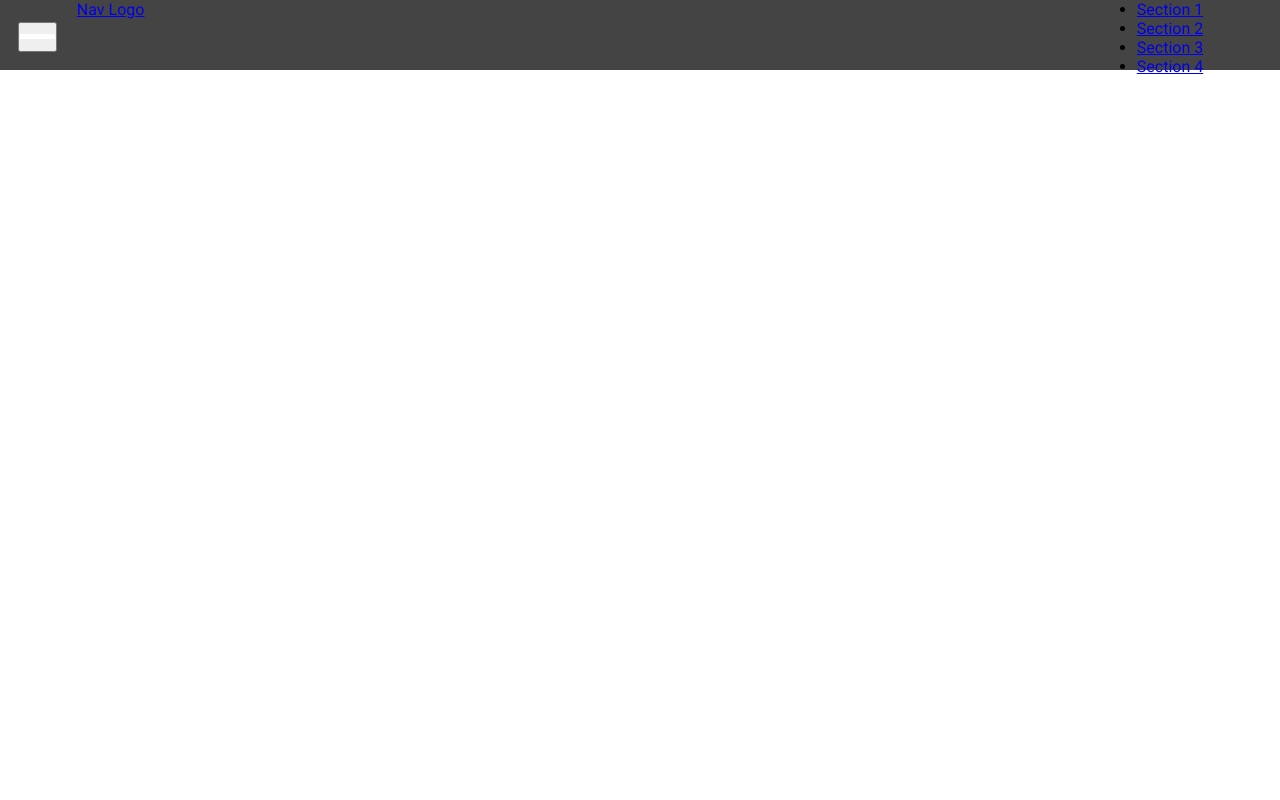
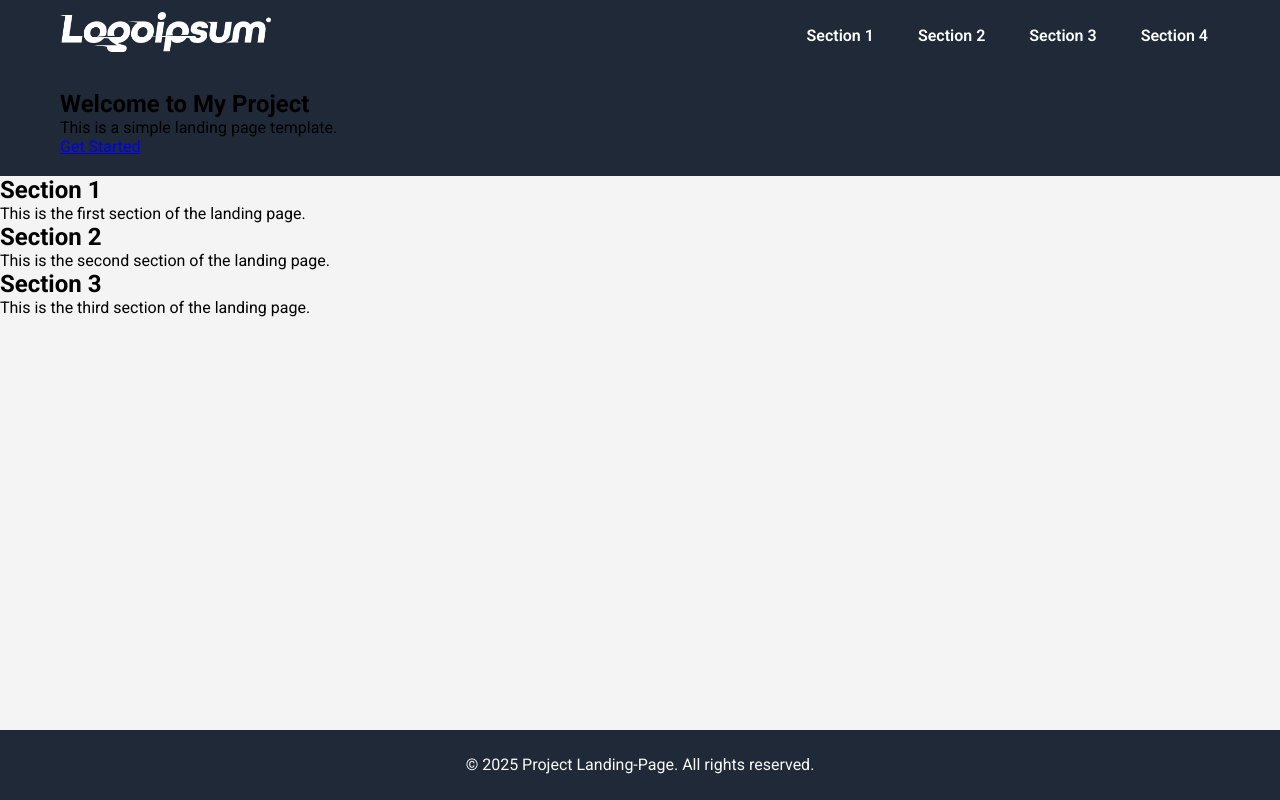
Before and after one commit to Willian-Eliseu/odin-landing-page, a plain HTML site: page index.html in a window 1280 px wide. Drawn offline with Linux system fonts and the light colour scheme.

Commit message:
I organized the files, created the navbar and semantic html tags.

```diff
--- a/generic.css
+++ /dev/null
@@ -1,16 +0,0 @@
-@import url("https://fonts.googleapis.com/css2?family=Roboto:ital,wght@0,100..900;1,100..900&display=swap");
-
-*{
-    box-sizing: border-box;
-    margin: 0;
-    padding: 0;
-    scroll-behavior: smooth;
-}
-
-body {
-  margin: 0;
-  font-family: "Roboto", sans-serif;
-  font-optical-sizing: auto;
-  font-style: normal;
-  font-variation-settings: "wdth" 100;
-}
--- a/index.html
+++ b/index.html
@@ -5,42 +5,48 @@
   <meta charset="UTF-8">
   <meta name="viewport" content="width=device-width, initial-scale=1.0">
   <title>Project Landing-Page</title>
-  <link rel="stylesheet" href="generic.css">
-  <link rel="stylesheet" href="navbar.css">
+  <link rel="shortcut icon" href="./src/img/icon.png" type="image/x-icon">
+  <link rel="stylesheet" href="./src/css/style.css">
 </head>
 
 <body>
-  <header class="navigation">
+  <header class="navigation bg-dark">
     <div class="container">
       <div class="brand">
-        <a href="/">Nav Logo</a>
+        <a href="/">
+          <img src="./src/img/logo.png" alt="Site Logo">
+        </a>
       </div>
       <nav class="navbar">
+        <ul class="navbar-list">
+          <li class="navbar-item">
+            <a href="#section1" class="navbar-link">Section 1</a>
+          </li>
+          <li class="navbar-item">
+            <a href="#section2" class="navbar-link">Section 2</a>
+          </li>
+          <li class="navbar-item">
+            <a href="#section3" class="navbar-link">Section 3</a>
+          </li>
+          <li class="navbar-item">
+            <a href="#section4" class="navbar-link">Section 4</a>
+          </li>
+        </ul>
         <button id="navbar-toggle">
           <span></span>
         </button>
-        <ul class="navbar-list">
-          <li class="navbar-item">
-            <a href="#" class="navbar-link">Section 1</a>
-          </li>
-          <li class="navbar-item">
-            <a href="#" class="navbar-link">Section 2</a>
-          </li>
-          <li class="navbar-item">
-            <a href="#" class="navbar-link">Section 3</a>
-          </li>
-          <li class="navbar-item">
-            <a href="#" class="navbar-link">Section 4</a>
-          </li>
-        </ul>
       </nav>
     </div>
   </header>
 
-
-
-
-  <!-- <main>
+  <main>
+    <section class="bg-dark">
+      <div class="content-container">
+        <h1>Welcome to My Project</h1>
+        <p>This is a simple landing page template.</p>
+        <a href="#section1" class="btn">Get Started</a>
+      </div>
+    </section>
     <section id="section1">
       <h2>Section 1</h2>
       <p>This is the first section of the landing page.</p>
@@ -54,11 +60,12 @@
       <p>This is the third section of the landing page.</p>
     </section>
   </main>
-  <footer>
-    <p>&copy; 2024 My Project. All rights reserved.</p>
-  </footer> -->
 
-  <script src="script.js"></script>
+  <footer class="bg-dark">
+    <p class="text-light">&copy; 2025 Project Landing-Page. All rights reserved.</p>
+  </footer>
+
+  <script src="./src/js/script.js"></script>
 </body>
 
 </html>
--- a/navbar.css
+++ /dev/null
@@ -1,44 +0,0 @@
-.navigation {
-    height: 70px;
-    background-color: #444;
-    display: flex;
-    flex-direction: row;
-}
-
-.container{
-    display: flex;
-    flex-direction: row;
-    width: 88vw;
-    max-width: 1280px;
-    margin: 0 auto;
-}
-
-.brand{
-
-}
-
-.navbar{
-    margin-left: auto;
-}
-
-#navbar-toggle {
-  position: absolute;
-  left: 18px;
-  top: 22px;
-  cursor: pointer;
-  padding: 10px 35px 16px 0px;
-}
-
-#navbar-toggle span,
-#navbar-toggle span:before,
-#navbar-toggle span:after {
-  cursor: pointer;
-  border-radius: 1px;
-  height: 5px;
-  width: 35px;
-  background: #ffffff;
-  position: absolute;
-  display: block;
-  content: "";
-  transition: all 300ms ease-in-out;
-}
--- a/script.js
+++ /dev/null
@@ -1,52 +0,0 @@
-// document.addEventListener('DOMContentLoaded', function() {
-//   const menuToggle = document.querySelector('.menu-toggle');
-//   const navBarNav = document.querySelector('.navbar-nav');
-
-//   menuToggle.addEventListener('click', function() {
-//     navBarNav.classList.toggle('show');
-//   });
-// });
-
-
-document.addEventListener('DOMContentLoaded', function () {
-  // Se um link tiver dropdown, adiciona o toggle do submenu
-  // const links = document.querySelectorAll('nav ul li a:not(:only-child)');
-  // links.forEach(link => {
-  //   link.addEventListener('click', function (e) {
-  //     const dropdown = this.parentElement.querySelector('.nav-dropdown');
-  //     if (dropdown) {
-  //       dropdown.style.display = dropdown.style.display === 'block' ? 'none' : 'block';
-  //     }
-
-  //     // Fecha outros dropdowns
-  //     document.querySelectorAll('.nav-dropdown').forEach(otherDropdown => {
-  //       if (otherDropdown !== dropdown) {
-  //         otherDropdown.style.display = 'none';
-  //       }
-  //     });
-
-  //     e.stopPropagation();
-  //   });
-  // });
-
-  // Clique fora do dropdown fecha todos
-  // document.documentElement.addEventListener('click', function () {
-  //   document.querySelectorAll('.nav-dropdown').forEach(dropdown => {
-  //     dropdown.style.display = 'none';
-  //   });
-  // });
-
-  // Toggle do menu de navegação
-  const navToggle = document.getElementById('nav-toggle');
-  navToggle.addEventListener('click', function () {
-    const navUl = document.querySelector('nav ul');
-    if (navUl.style.display === 'block') {
-      navUl.style.display = 'none';
-    } else {
-      navUl.style.display = 'block';
-    }
-
-    // Alterna classe "active" no botão hamburguer
-    this.classList.toggle('active');
-  });
-});
--- /dev/null
+++ b/src/css/style.css
@@ -0,0 +1,184 @@
+@import url("https://fonts.googleapis.com/css2?family=Roboto:ital,wght@0,100..900;1,100..900&display=swap");
+
+*{
+    box-sizing: border-box;
+    margin: 0;
+    padding: 0;
+    scroll-behavior: smooth;
+}
+
+body {
+  margin: 0;
+  font-family: "Roboto", sans-serif;
+  font-optical-sizing: auto;
+  font-style: normal;
+  font-variation-settings: "wdth" 100;
+  overflow: hidden;
+}
+
+footer{
+  height: 70px;
+  text-align: center;
+  padding: 20px;
+}
+
+footer p{
+  margin: 0;
+  line-height: 30px;
+}
+
+.navigation {
+  height: 70px;
+}
+
+.container {
+  max-width: 1200px;
+  margin: auto;
+  padding: 20px;
+  display: flex;
+  align-items: center;
+  height: 100%;
+}
+
+main{
+  background: #f4f4f4;
+  min-height: calc(100vh - 140px);
+}
+
+.content-container{
+  max-width: 1200px;
+  margin: auto;
+  padding: 20px;
+}
+
+.brand {
+  color: #fff;
+  font-size: 24px;
+  font-weight: 700;
+  text-transform: uppercase;
+  letter-spacing: 2px;
+}
+
+.brand img {
+  height: 40px;
+}
+
+.navbar {
+  margin-left: auto;
+  display: flex;
+  align-items: center;
+  height: 100%;
+}
+
+.navbar-list{
+  list-style: none;
+  display: flex;
+  align-items: center;
+  gap: 20px;
+}
+
+.navbar-link {
+  color: #fff;
+  text-decoration: none;
+  font-weight: 600;
+  padding: 8px 12px;
+}
+
+.navbar-link:hover {
+  background: #666;
+  border-radius: 4px;
+  transition: background-color 0.3s ease;
+  animation: background-color-change 0.3s forwards;
+}
+
+#navbar-toggle {
+  position: relative;
+  cursor: pointer;
+  padding: 10px 35px 16px 0px;
+  background: none;
+  border: none;
+  display: none;
+}
+
+#navbar-toggle span,
+#navbar-toggle span:before,
+#navbar-toggle span:after {
+  cursor: pointer;
+  border-radius: 1px;
+  height: 5px;
+  width: 35px;
+  background: #fff;
+  position: absolute;
+  display: block;
+  content: "";
+  transition: all 300ms ease-in-out;
+}
+#navbar-toggle span:before {
+  top: -12px;
+}
+#navbar-toggle span:after {
+  bottom: -12px;
+}
+#navbar-toggle.active span {
+  background-color: transparent;
+}
+#navbar-toggle.active span:before, #navbar-toggle.active span:after {
+  top: 0;
+}
+#navbar-toggle.active span:before {
+  transform: rotate(45deg);
+}
+#navbar-toggle.active span:after {
+  transform: rotate(-45deg);
+}
+
+@keyframes background-color-change {
+  from {
+    background-color: #444;
+  }
+  to {
+    background-color: #666;
+  }
+}
+
+@media(max-width: 768px) {
+  .navbar-list {
+    position: absolute;
+    top: 70px;
+    right: 0;
+    background: #777;
+    flex-direction: column;
+    transform: translateX(100%);
+    width: 100vw;
+    transition: transform 0.3s ease-in-out;
+    padding: 16px 0;
+    z-index: 999;
+  }
+
+  .navbar-list.active {
+    transform: translateX(0);
+  }
+
+  .navbar-item {
+    width: 100%;
+    text-align: center;
+    display: block;
+  }
+
+  .navbar-link {
+    padding: 15px;
+    width: 100%;
+  }
+
+  #navbar-toggle {
+    display: block;
+  }
+}
+
+.bg-dark{
+  background-color: #1f2937;
+}
+
+.text-light{
+  color: #f9faf8;
+}
--- /dev/null
+++ b/src/js/script.js
@@ -0,0 +1,24 @@
+document.addEventListener('DOMContentLoaded', function () {
+  const navToggle = document.getElementById('navbar-toggle');
+  navToggle.addEventListener('click', function () {
+    const navUl = document.querySelector('nav ul');
+    if (navUl.classList.contains('active')) {
+      navUl.classList.remove('active');
+    } else {
+      navUl.classList.add('active');
+    }
+
+    this.classList.toggle('active');
+  });
+
+  const navLinks = document.querySelectorAll('.navbar-link');
+  navLinks.forEach(link => {
+    link.addEventListener('click', function () {
+      const navUl = document.querySelector('nav ul');
+      if (navUl.classList.contains('active')) {
+        navUl.classList.remove('active');
+        navToggle.classList.remove('active');
+      }
+    });
+  });
+});
--- a/style.css
+++ /dev/null
@@ -1,174 +0,0 @@
-@import url("https://fonts.googleapis.com/css2?family=Roboto:ital,wght@0,100..900;1,100..900&display=swap");
-
-*{
-    box-sizing: border-box;
-    margin: 0;
-    padding: 0;
-    scroll-behavior: smooth;
-}
-
-body {
-  margin: 0;
-  font-family: "Roboto", sans-serif;
-  font-optical-sizing: auto;
-  font-style: normal;
-  font-variation-settings: "wdth" 100;
-}
-
-.navigation {
-  height: 70px;
-  background: #444;
-}
-
-.brand {
-  position: absolute;
-  padding-left: 20px;
-  float: left;
-  line-height: 70px;
-  text-transform: uppercase;
-  font-size: 1.4em;
-}
-.brand a,
-.brand a:visited {
-  color: #ffffff;
-  text-decoration: none;
-}
-
-.nav-container {
-  max-width: 1000px;
-  margin: 0 auto;
-}
-
-nav {
-  float: right;
-}
-nav ul {
-  list-style: none;
-  margin: 0;
-  padding: 0;
-}
-nav ul li {
-  float: left;
-  position: relative;
-}
-nav ul li a,
-nav ul li a:visited {
-  display: block;
-  padding: 0 20px;
-  line-height: 70px;
-  background: #262626;
-  color: #ffffff;
-  text-decoration: none;
-}
-nav ul li a:hover,
-nav ul li a:visited:hover {
-  background: #2581DC;
-  color: #ffffff;
-}
-nav ul li a:not(:only-child):after,
-nav ul li a:visited:not(:only-child):after {
-  padding-left: 4px;
-  content: " ▾";
-}
-nav ul li ul li {
-  min-width: 190px;
-}
-nav ul li ul li a {
-  padding: 15px;
-  line-height: 20px;
-}
-
-.nav-dropdown {
-  position: absolute;
-  display: none;
-  z-index: 1;
-  box-shadow: 0 3px 12px rgba(0, 0, 0, 0.15);
-}
-
-/* Mobile navigation */
-.nav-mobile {
-  display: none;
-  position: absolute;
-  top: 0;
-  right: 0;
-  background: #262626;
-  height: 70px;
-  width: 70px;
-}
-
-@media only screen and (max-width: 798px) {
-  .nav-mobile {
-    display: block;
-  }
-
-  nav {
-    width: 100%;
-    padding: 70px 0 15px;
-  }
-  nav ul {
-    display: none;
-  }
-  nav ul li {
-    float: none;
-  }
-  nav ul li a {
-    padding: 15px;
-    line-height: 20px;
-  }
-  nav ul li ul li a {
-    padding-left: 30px;
-  }
-
-  .nav-dropdown {
-    position: static;
-  }
-}
-@media screen and (min-width: 799px) {
-  .nav-list {
-    display: block !important;
-  }
-}
-#nav-toggle {
-  position: absolute;
-  left: 18px;
-  top: 22px;
-  cursor: pointer;
-  padding: 10px 35px 16px 0px;
-}
-#nav-toggle span,
-#nav-toggle span:before,
-#nav-toggle span:after {
-  cursor: pointer;
-  border-radius: 1px;
-  height: 5px;
-  width: 35px;
-  background: #ffffff;
-  position: absolute;
-  display: block;
-  content: "";
-  transition: all 300ms ease-in-out;
-}
-#nav-toggle span:before {
-  top: -10px;
-}
-#nav-toggle span:after {
-  bottom: -10px;
-}
-#nav-toggle.active span {
-  background-color: transparent;
-}
-#nav-toggle.active span:before, #nav-toggle.active span:after {
-  top: 0;
-}
-#nav-toggle.active span:before {
-  transform: rotate(45deg);
-}
-#nav-toggle.active span:after {
-  transform: rotate(-45deg);
-}
-
-article {
-  max-width: 1000px;
-  margin: 0 auto;
-  padding: 10px;
-}
```
Also changed, not shown: src/img/icon.png (added), src/img/logo.png (added).
